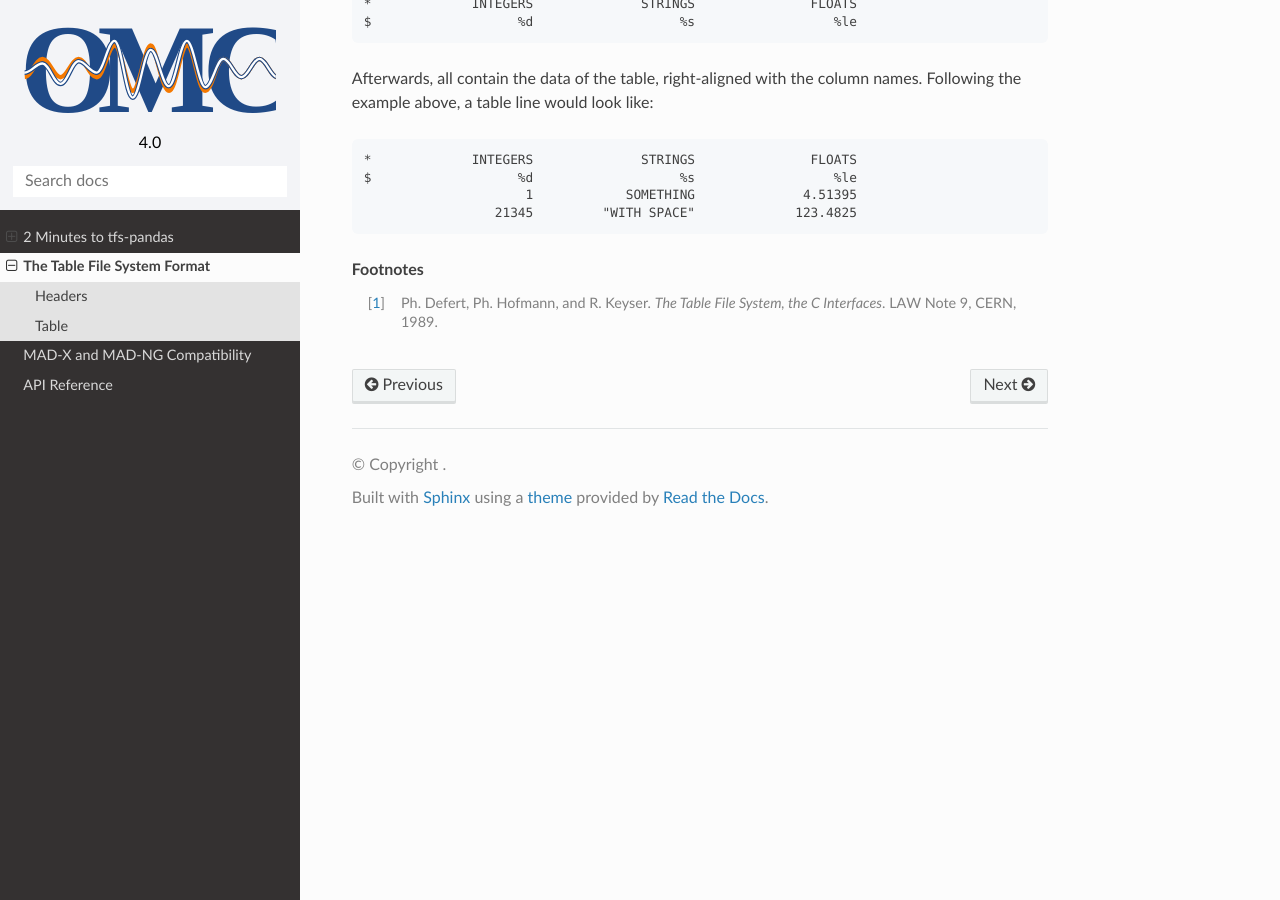
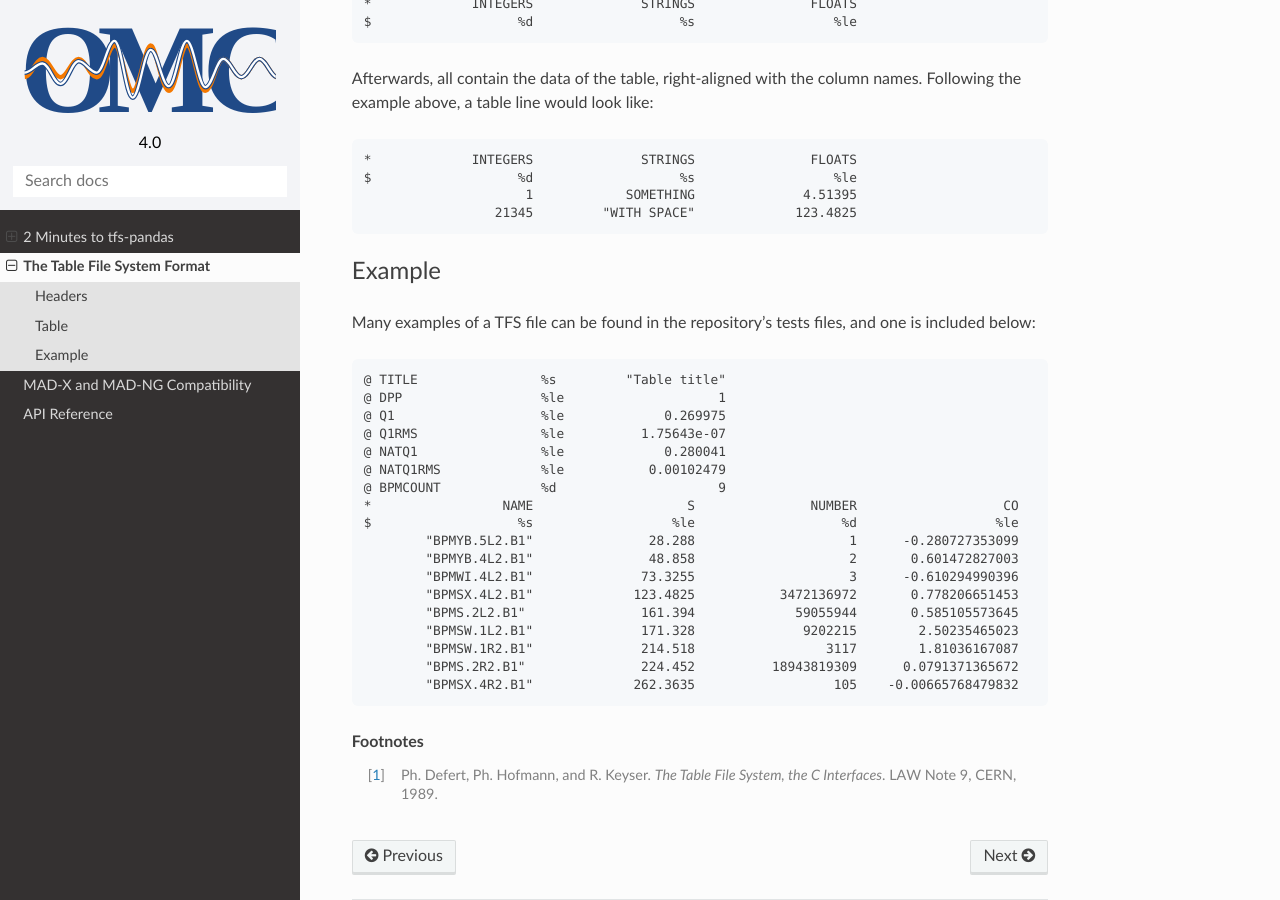
Before and after one commit to pylhc/tfs, a Sphinx documentation site: the page built from doc/tfs.rst, in a window 1280 px wide and 900 px high, scrolled down 928 px. Built offline with Sphinx 7.4.7 and the Read the Docs theme 2.0.0, drawn with Linux system fonts in a browser that asks for light colours.

Commit message:
complete example

```diff
--- a/doc/tfs.rst
+++ b/doc/tfs.rst
@@ -52,6 +52,33 @@ Following the example above, a table line would look like:
                      21345         "WITH SPACE"             123.4825
 
 
+Example
+-------
+
+Many examples of a TFS file can be found in the repository's tests files, and one is included below:
+
+.. code-block::
+
+    @ TITLE                %s         "Table title"
+    @ DPP                  %le                    1
+    @ Q1                   %le             0.269975
+    @ Q1RMS                %le          1.75643e-07
+    @ NATQ1                %le             0.280041
+    @ NATQ1RMS             %le           0.00102479
+    @ BPMCOUNT             %d                     9
+    *                 NAME                    S               NUMBER                   CO                CORMS              BPM_RES
+    $                   %s                  %le                   %d                  %le                  %le                  %le
+            "BPMYB.5L2.B1"               28.288                    1      -0.280727353099     0.00404721900879       0.121264541395
+            "BPMYB.4L2.B1"               48.858                    2       0.601472827003     0.00301396244054       0.129738519811
+            "BPMWI.4L2.B1"              73.3255                    3      -0.610294990396      0.0039123010318      0.0952864848273
+            "BPMSX.4L2.B1"             123.4825           3472136972       0.778206651453     0.00542543379504      0.0578581425476
+            "BPMS.2L2.B1"               161.394             59055944       0.585105573645     0.00291016910226         0.1223625619
+            "BPMSW.1L2.B1"              171.328              9202215        2.50235465023     0.00275350035218       0.148603785488
+            "BPMSW.1R2.B1"              214.518                 3117        1.81036167087     0.00282138482457       0.164954082556
+            "BPMS.2R2.B1"               224.452          18943819309      0.0791371365672     0.00474290041487       0.122265653712
+            "BPMSX.4R2.B1"             262.3635                  105    -0.00665768479832     0.00350302654669       0.187320306406
+
+
 
 .. rubric:: Footnotes
 
```
